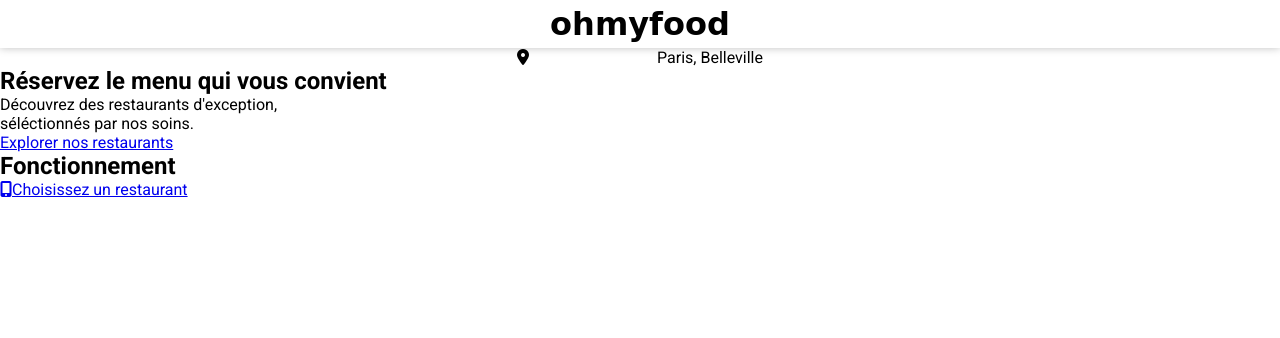
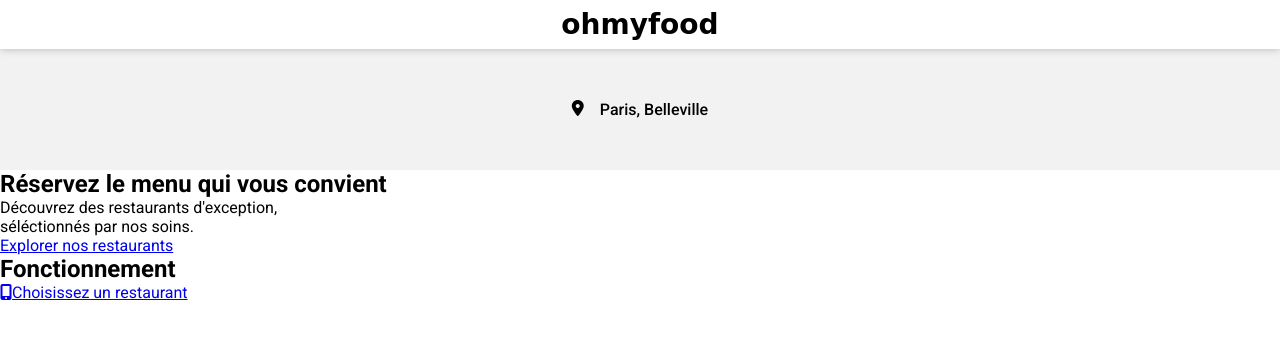
Before and after one commit to Tomdevweb/Ohmyfood, a website: page index.html in a window 1280 px wide. Drawn offline with Linux system fonts and the light colour scheme; a web font is replaced by a local one.

Commit message:
Head location

```diff
--- a/index.html
+++ b/index.html
@@ -33,14 +33,12 @@
     </header>
     <!-- MAIN -->
     <main>
-      <div class="location">
-        <div class="location__icon">
-          <i class="fa-solid fa-location-dot"></i>
+      <section class="section_1">
+        <div class="location">
+          <i class="fa-solid fa-location-dot location__icon"></i>
+          <p>Paris, Belleville</p>
         </div>
-        <p>Paris, Belleville</p>
-      </div>
 
-      <section class="section_1">
         <div class="explorer">
           <h1>Réservez le menu qui vous convient</h1>
           <p>
--- a/layouts/_header.scss
+++ b/layouts/_header.scss
@@ -1,8 +1,8 @@
-.header {
+header {
   font-family: "Shrikhand", cursive;
-  box-shadow: 0 0 0.5rem rgb(0 0 0 / 25%);
+  text-align: center;
+  box-shadow: 0 0 0.5rem rgba(0, 0, 0, 0.25);
+  padding: 0.5rem;
+  position: relative;
+  font-size: 14px;
 }
-
-#logo {
-  width: 40%;
-}
--- a/style.scss
+++ b/style.scss
@@ -5,7 +5,6 @@
 }
 
 body {
-  width: 100%;
   margin: 0;
   font-family: "Roboto", sans-serif;
 }
@@ -13,12 +12,15 @@ body {
 @import "./layouts/header";
 
 .location {
+  background-color: #f2f2f2;
+  text-align: center;
   display: flex;
-  align-items: center;
   justify-content: center;
+  gap: 1rem;
+  padding: 4%;
+  font-weight: 500;
 
   &__icon {
-    display: flex;
-    margin-right: 10%;
+    font-weight: 16px;
   }
 }
```
Also changed, not shown: style.css, 1 other file.
